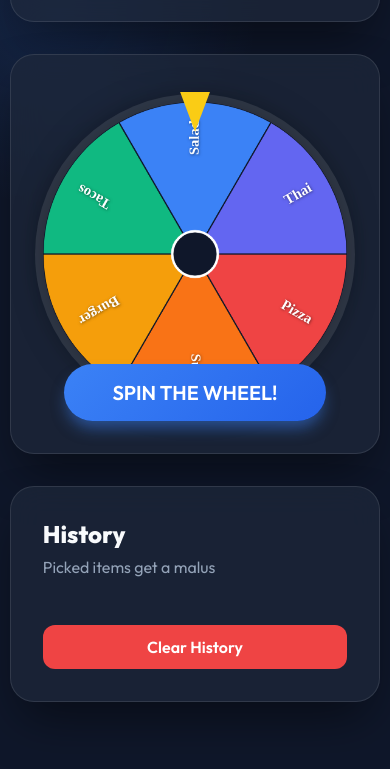
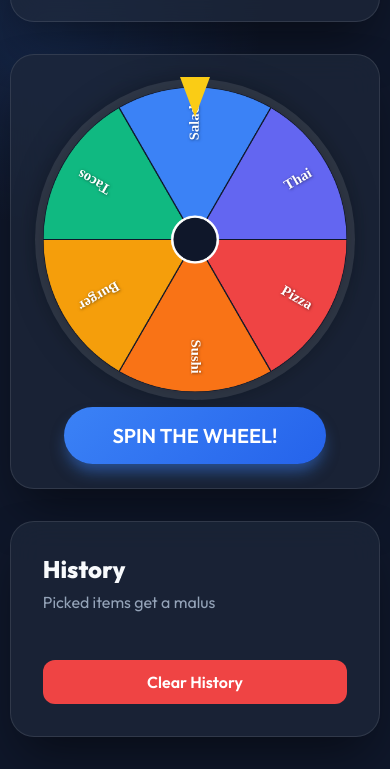
Before and after one commit to nicolasb-git/WheelOfFood, a plain HTML site: page index.html in a window 390 px wide. Shown: the part 716-1485 px from the top of the page. Before the commit the page ends 1450 px from the top, so only its background shows below. Drawn offline with Linux system fonts and the light colour scheme.

Commit message:
responsive version

```diff
--- a/style.css
+++ b/style.css
@@ -24,11 +24,13 @@ body {
     min-height: 100vh;
     display: flex;
     justify-content: center;
-    align-items: center;
+    align-items: flex-start;
+    padding: 2rem 0;
     background-image:
         radial-gradient(circle at 15% 50%, rgba(59, 130, 246, 0.15), transparent 25%),
         radial-gradient(circle at 85% 30%, rgba(168, 85, 247, 0.15), transparent 25%);
-    overflow: hidden;
+    overflow-x: hidden;
+    overflow-y: auto;
 }
 
 .app-container {
@@ -37,7 +39,9 @@ body {
     max-width: 1400px;
     width: 95%;
     height: 85vh;
+    min-height: 600px;
     z-index: 10;
+    margin: auto 0;
 }
 
 .panel {
@@ -308,11 +312,31 @@ canvas {
     .app-container {
         flex-direction: column;
         height: auto;
-        padding: 2rem 0;
+        padding: 0;
+        margin: 0;
     }
 
     .wheel-panel {
-        min-height: 400px;
+        min-height: unset;
+        min-width: auto;
+        padding: 2rem;
+        padding-bottom: 6rem;
+    }
+
+    .controls-panel, .history-panel {
         min-width: auto;
     }
+
+    #spin-btn {
+        bottom: 1.5rem;
+    }
+
+    .modal-content {
+        padding: 1.5rem;
+        width: 90%;
+    }
+
+    #winner-name {
+        font-size: 2.5rem;
+    }
 }
```
